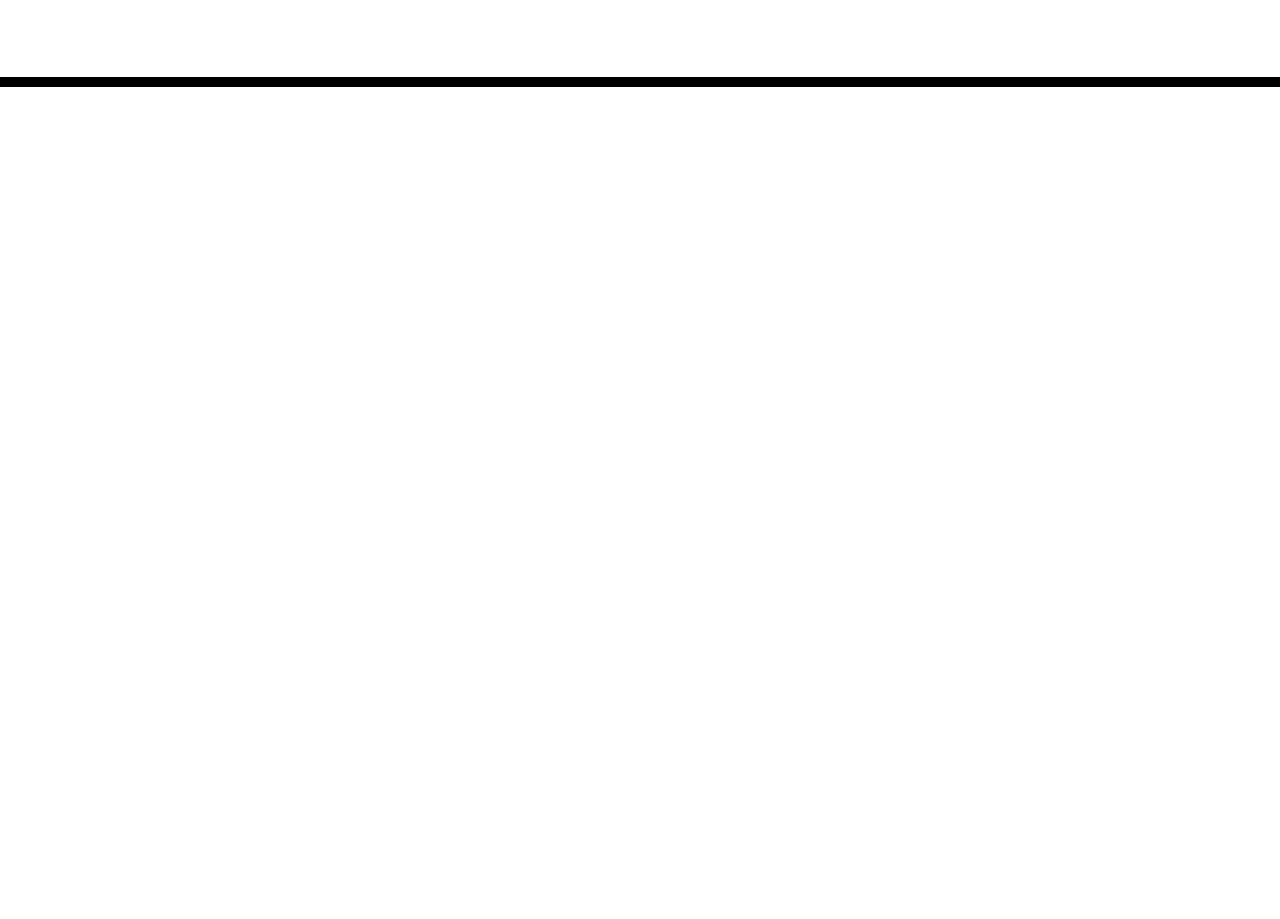
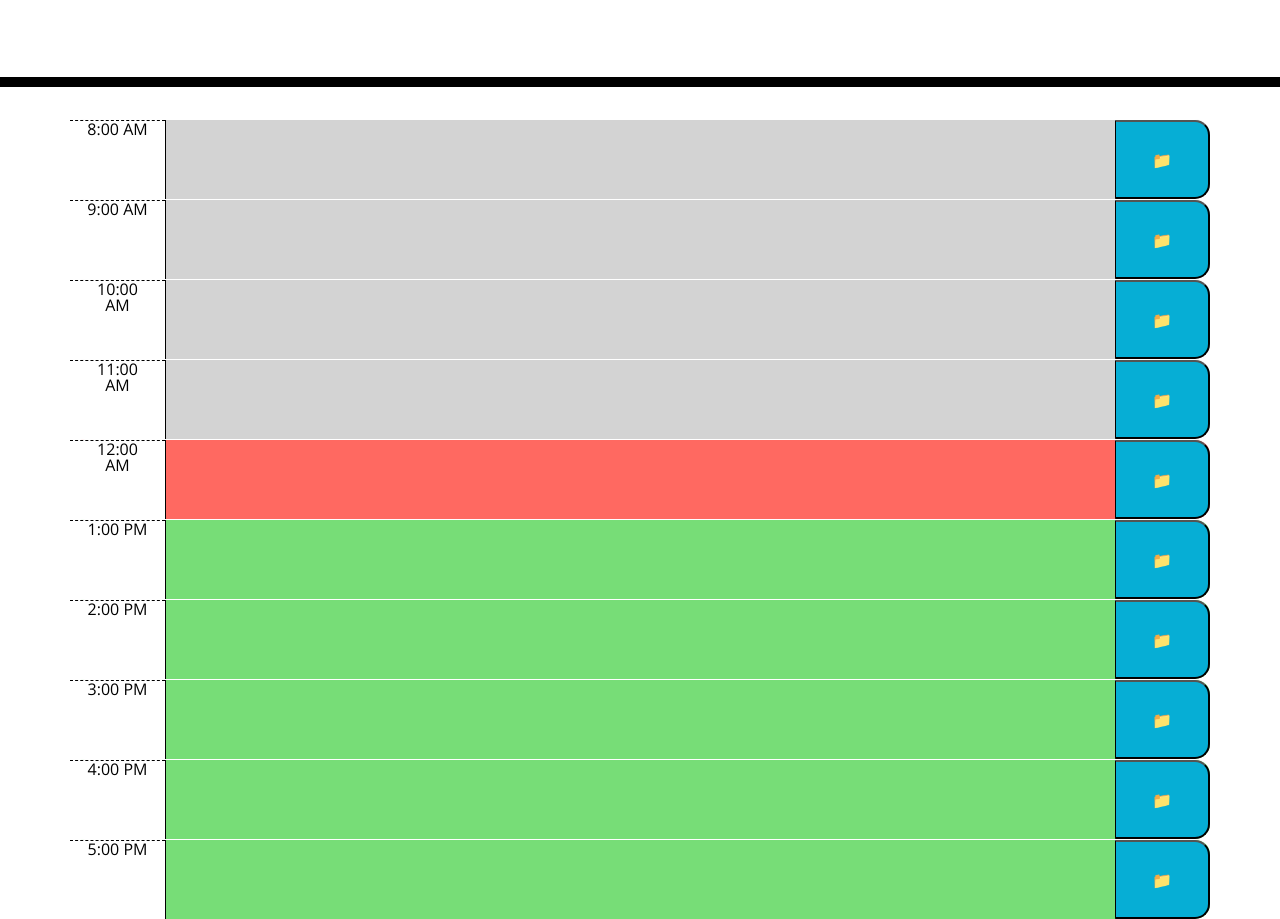
Before and after one commit to ChristopherPonzio/Work-Day-Scheduler, a plain HTML site: page index.html in a window 1280 px wide. Shown: the part 181-1100 px from the top of the page. Before the commit the page ends 800 px from the top, so only its background shows below. Drawn offline with nearby package versions, Linux system fonts and the light colour scheme.

Commit message:
Initial HTML

```diff
--- a/index.html
+++ b/index.html
@@ -30,7 +30,58 @@
     </header>
     <div class="container">
       <!-- Timeblocks go here -->
+      <div class="time-block row past">
+          <div class="col-md-1 hour">8:00 AM</div>
+          <textarea class="col-md-10 description"></textarea>
+          <button class="col-md-1 saveBtn">📁</button>
+      </div>
+      <div class="time-block row past">
+        <div class="col-md-1 hour">9:00 AM</div>
+        <textarea class="col-md-10 description"></textarea>
+        <button class="col-md-1 saveBtn">📁</button>
+      </div>
+      <div class="time-block row past">
+        <div class="col-md-1 hour">10:00 AM</div>
+        <textarea class="col-md-10 description"></textarea>
+        <button class="col-md-1 saveBtn">📁</button>
+      </div>
+      <div class="time-block row past">
+        <div class="col-md-1 hour">11:00 AM</div>
+        <textarea class="col-md-10 description"></textarea>
+        <button class="col-md-1 saveBtn">📁</button>
+      </div>
+      <div class="time-block row present">
+        <div class="col-md-1 hour">12:00 AM</div>
+        <textarea class="col-md-10 description"></textarea>
+        <button class="col-md-1 saveBtn">📁</button>
+      </div>
+      <div class="time-block row future">
+        <div class="col-md-1 hour">1:00 PM</div>
+        <textarea class="col-md-10 description"></textarea>
+        <button class="col-md-1 saveBtn">📁</button>
+      </div>
+      <div class="time-block row future">
+        <div class="col-md-1 hour">2:00 PM</div>
+        <textarea class="col-md-10 description"></textarea>
+        <button class="col-md-1 saveBtn">📁</button>
+      </div>
+      <div class="time-block row future">
+        <div class="col-md-1 hour">3:00 PM</div>
+        <textarea class="col-md-10 description"></textarea>
+        <button class="col-md-1 saveBtn">📁</button>
+      </div>
+      <div class="time-block row future">
+        <div class="col-md-1 hour">4:00 PM</div>
+        <textarea class="col-md-10 description"></textarea>
+        <button class="col-md-1 saveBtn">📁</button>
+      </div>
+      <div class="time-block row future">
+        <div class="col-md-1 hour">5:00 PM</div>
+        <textarea class="col-md-10 description"></textarea>
+        <button class="col-md-1 saveBtn">📁</button>
+      </div>
     </div>
+
 
     <script src="https://cdnjs.cloudflare.com/ajax/libs/jquery/3.2.1/jquery.min.js"></script>
     <script src="https://cdnjs.cloudflare.com/ajax/libs/moment.js/2.24.0/moment.min.js"></script>
```
